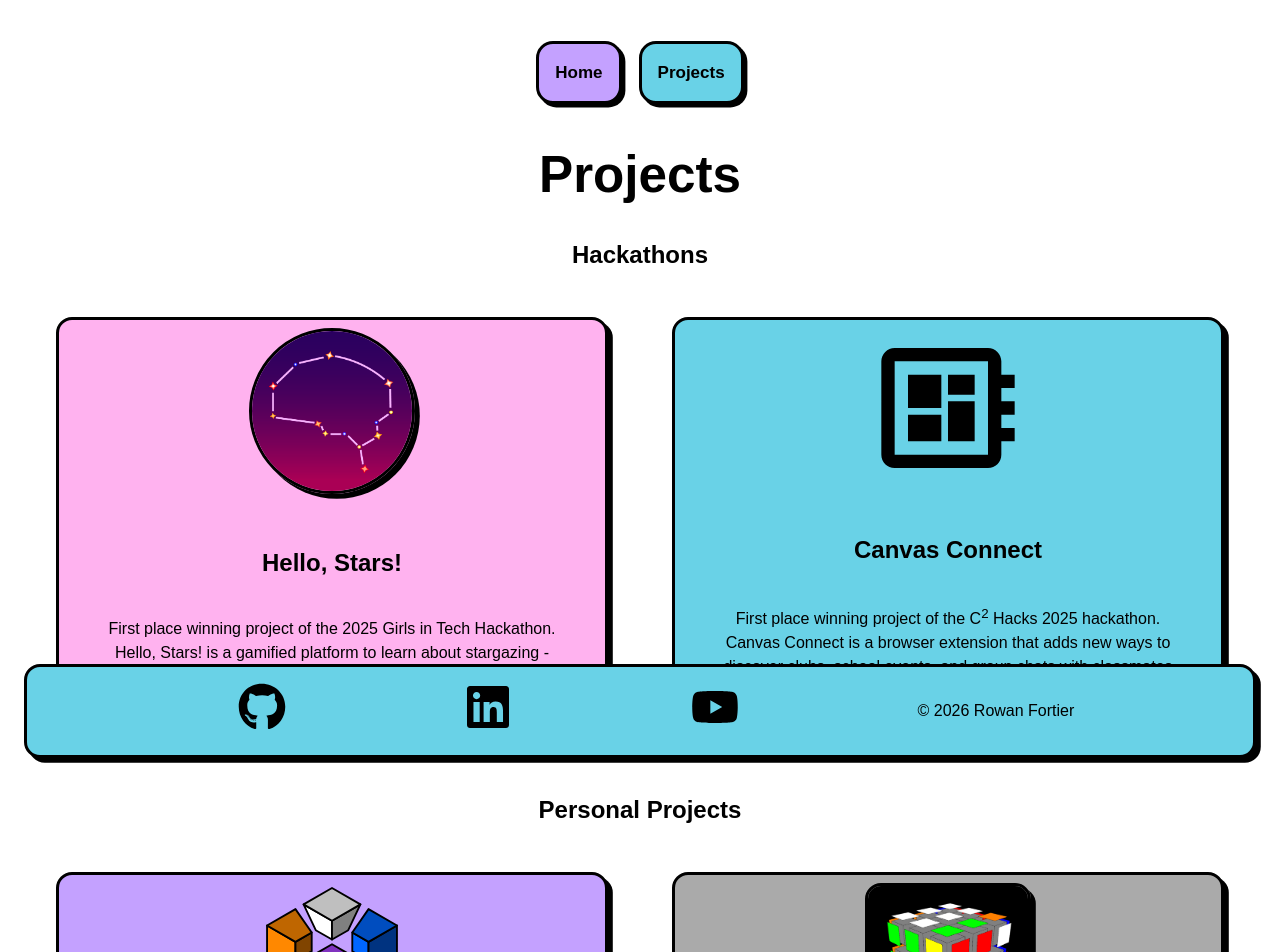
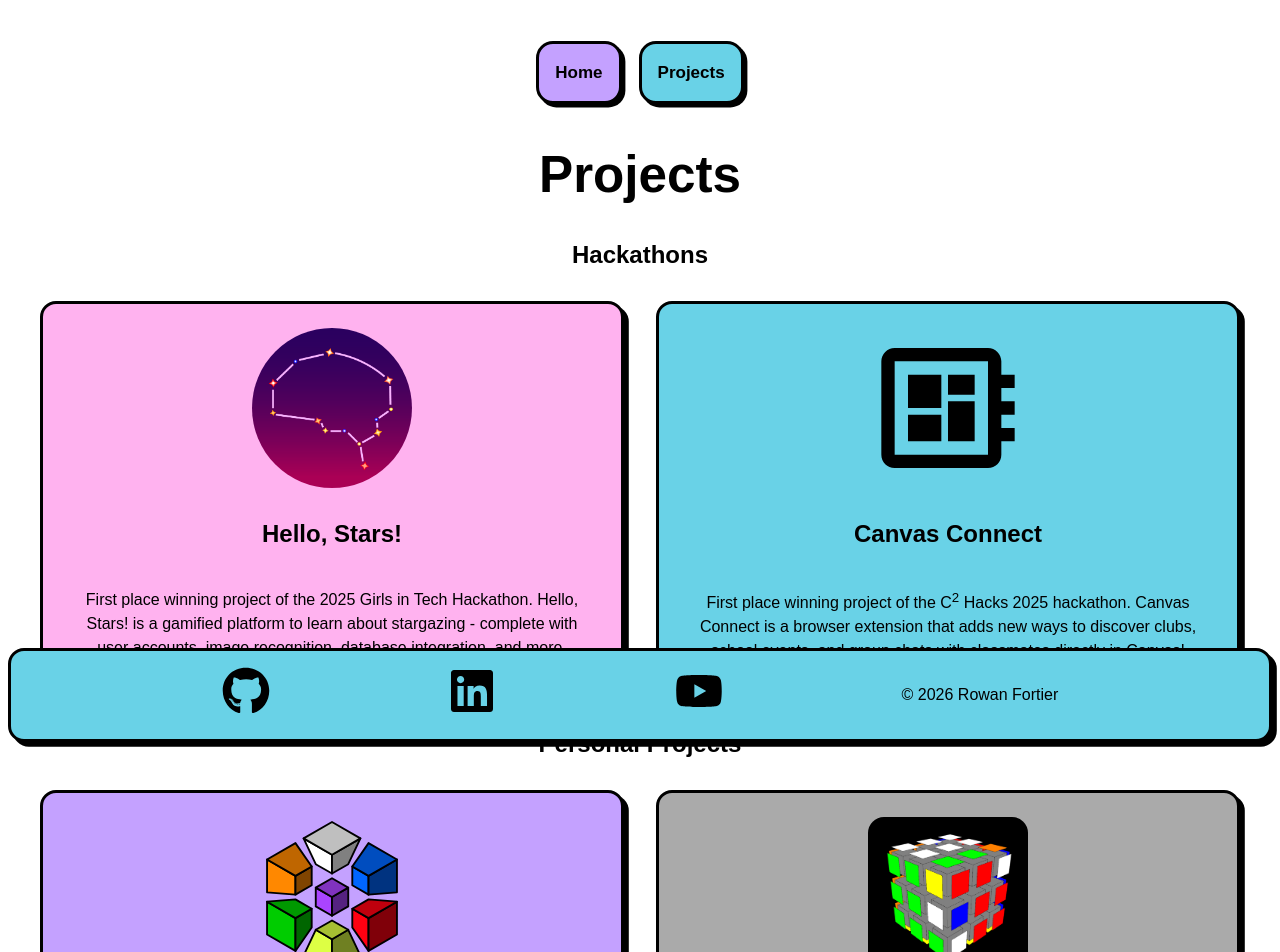
Before and after one commit to blobinaticuber/rowanfortier-website, a React (Vite) app in the folder my-react-app/: page /projects in a window 1280 px wide. Shown: the top 952 px of the page. Built offline with nearby package versions, Linux system fonts and the light colour scheme.

Commit message:
Fix misaligned centering in CSS

```diff
--- a/my-react-app/src/components/Card.css
+++ b/my-react-app/src/components/Card.css
@@ -1,12 +1,13 @@
 
 .card-box {
-    /* display: flex; */
+    display: flex;
+    flex-wrap: wrap;
     border-radius: 1em;
     transition: 0.3s;
     border: 0.2em solid var(--padborder-color);
     box-shadow: 0.3em 0.3em var(--padborder-color);
     padding: 0 1rem 0 1rem;
-    margin: 1.5rem;
+    margin: 0.5rem;
 }
 
 .card-box a:link, a:visited, a:hover, a:active {
--- a/my-react-app/src/index.css
+++ b/my-react-app/src/index.css
@@ -105,4 +105,5 @@
   padding: 1em;
   display: flex;
   flex-direction: column;
+  align-items: center;
 }
--- a/my-react-app/src/pages/Projects.jsx
+++ b/my-react-app/src/pages/Projects.jsx
@@ -14,16 +14,16 @@
                 <div className="grid">
 
                     <Card color="var(--pink)">
-                        <ImageShape border shape="circle" path="/projects/helloStarsLogo.png"/>
                         <div className="vstack">
+                            <ImageShape shape="circle" path="/projects/helloStarsLogo.png"/>
                             <h2>Hello, Stars!</h2>
                             <p>First place winning project of the 2025 Girls in Tech Hackathon. Hello, Stars! is a gamified platform to learn about stargazing - complete with user accounts, image recognition, database integration, and more.</p>
                         </div>
                     </Card>
 
-                    <Card color="var(--blue">
-                        <MdDeveloperBoard style={{width: `10em`, height: `10em`, margin: `0.5em`}}/>
+                    <Card color="var(--blue)">
                         <div className="vstack">
+                            <MdDeveloperBoard style={{width: `10em`, height: `10em`, margin: `0.5em`}}/>
                             <h2>Canvas Connect</h2>
                             <p>First place winning project of the C<sup>2</sup> Hacks 2025 hackathon. Canvas Connect is a browser extension that adds new ways to discover clubs, school events, and group chats with classmates directly in Canvas!</p>
                         </div>
@@ -36,16 +36,16 @@
                 <div className="grid">
 
                     <Card link="https://hypercubing.xyz/" color="var(--purple)">
-                        <ImageShape shape="squircle" path="/projects/HSC2.svg"/>
                         <div className="vstack">
+                            <ImageShape shape="squircle" path="/projects/HSC2.svg"/>
                             <h2>Hypercubing.xyz</h2>
                             <p>A wiki and leaderboard for the hypercubing community. I worked on the content and organization for many of the pages, as well as the frontend of the new leaderboard and verifying submissions.</p>
                         </div>
                     </Card>
 
                     <Card link="https://github.com/blobinaticuber/3x3x3-simulator" color="var(--gray)">
-                        <ImageShape border shape="squircle" path="/projects/processing-3x3x3.png"/>
                         <div className="vstack">
+                            <ImageShape shape="squircle" path="/projects/processing-3x3x3.png"/>
                             <h2>3x3x3 Simulator</h2>
                             <p>My first ever functioning Rubik's Cube simulator program without spaghetti code! It uses linear algebra to keep track of the puzzle state and draw the graphics. There are keybinds for twists and rotations, as well as mouse controls to view the puzzle from different angles.</p>
                         </div>
```
